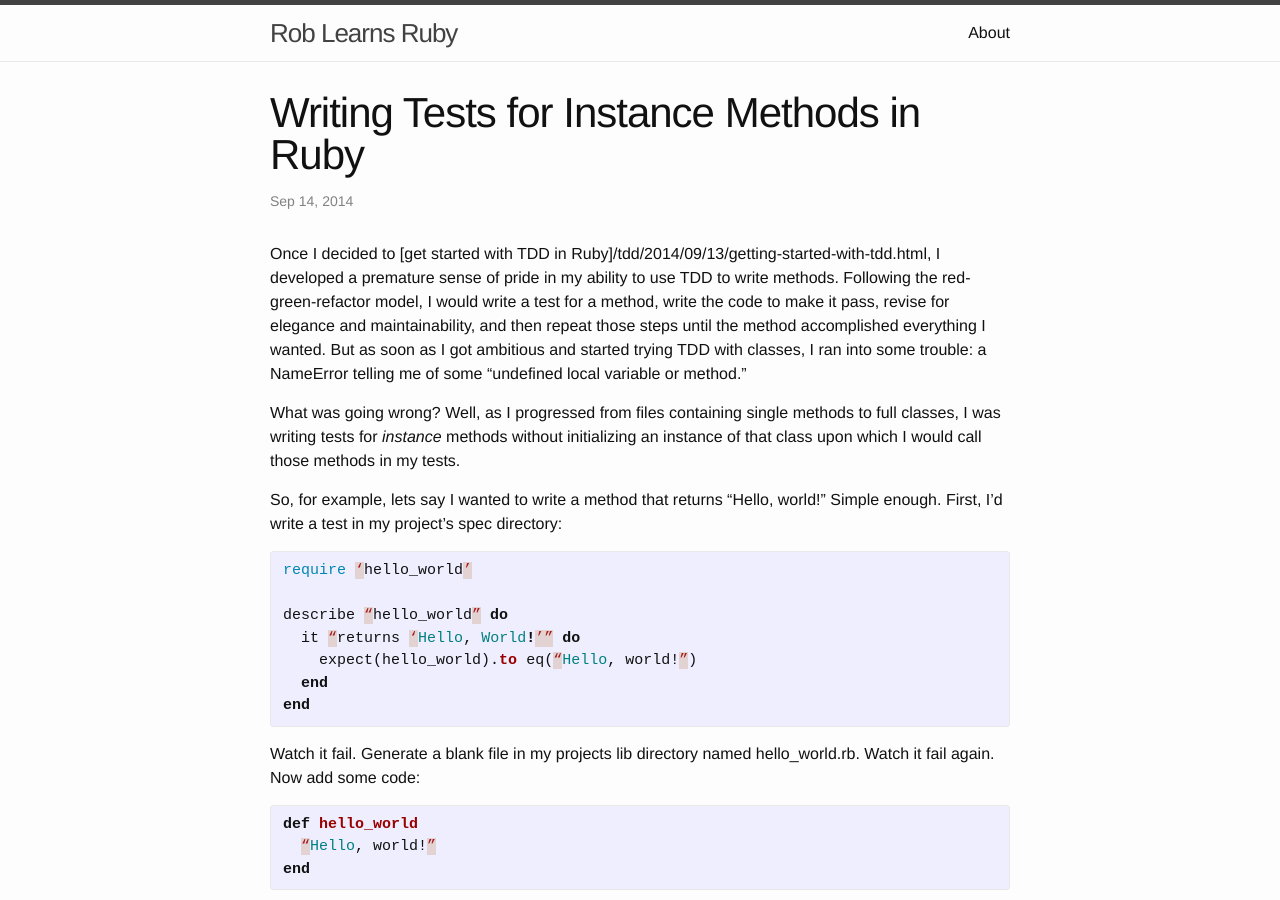
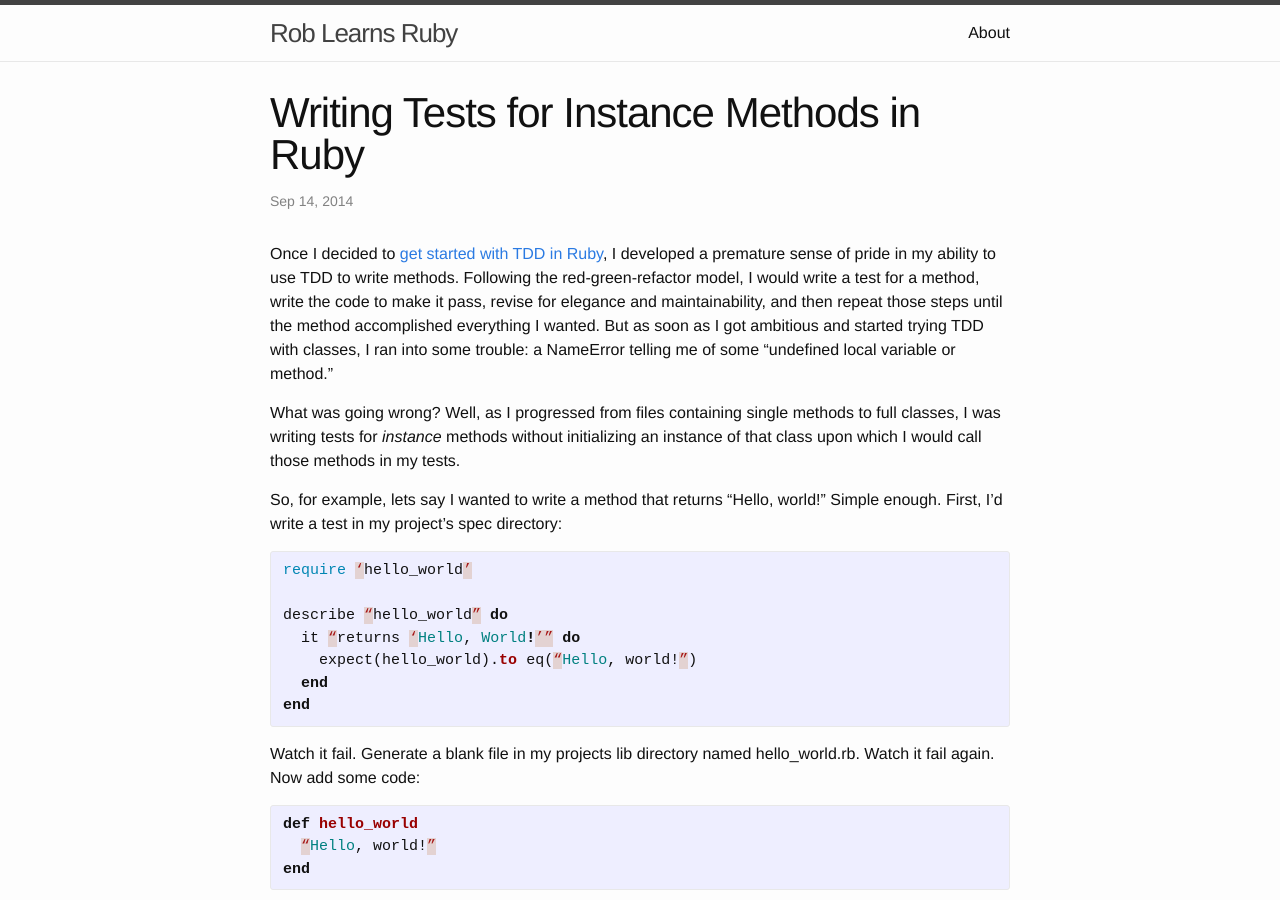
Before and after one commit to rmulhol/rmulhol.github.io, a Jekyll site: the page built from _posts/2004-09-14-testing-instance-methods.markdown, in a window 1280 px wide and 900 px high. Built offline with Jekyll 4.4.1, drawn with Linux system fonts in a browser that asks for light colours; some of the changed lines change nothing that is shown.

Commit message:
recorrect link

```diff
--- a/_posts/2004-09-14-testing-instance-methods.markdown
+++ b/_posts/2004-09-14-testing-instance-methods.markdown
@@ -5,7 +5,7 @@ date:   2014-09-14
 categories: TDD
 ---
 
-Once I decided to [get started with TDD in Ruby]{% post_url 2014-09-13-getting-started-with-tdd %}, I developed a premature sense of pride in my ability to use TDD to write methods. Following the red-green-refactor model, I would write a test for a method, write the code to make it pass, revise for elegance and maintainability, and then repeat those steps until the method accomplished everything I wanted. But as soon as I got ambitious and started trying TDD with classes, I ran into some trouble: a NameError telling me of some “undefined local variable or method.”
+Once I decided to [get started with TDD in Ruby][get_started], I developed a premature sense of pride in my ability to use TDD to write methods. Following the red-green-refactor model, I would write a test for a method, write the code to make it pass, revise for elegance and maintainability, and then repeat those steps until the method accomplished everything I wanted. But as soon as I got ambitious and started trying TDD with classes, I ran into some trouble: a NameError telling me of some “undefined local variable or method.”
 
 What was going wrong? Well, as I progressed from files containing single methods to full classes, I was writing tests for *instance* methods without initializing an instance of that class upon which I would call those methods in my tests.
 
@@ -96,4 +96,5 @@ end
 
 Though, I must advise that you proceed with caution, as I’ve heard that relying on “let” [isn’t necessarily a best practice][lets_not].
 
+[get_started]: {% post_url 2014-09-13-getting-started-with-tdd %}
 [lets_not]: http://robots.thoughtbot.com/lets-not
```
